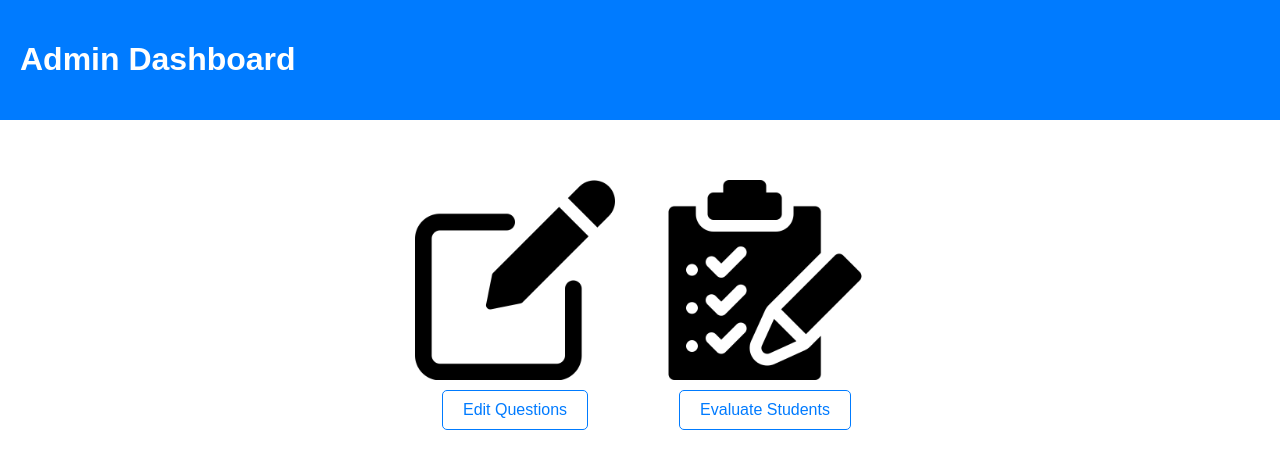
After one commit to Pranay75/flask_app, a Flask app: page /admin-dashboard in a window 1280 px wide. The commit adds this page. Shown: the top 469 px of the page. Run offline with Flask 3, Linux system fonts and the light colour scheme; the visitor is signed in with stand-in values (Sample User, id 1).

Commit message:
Changes done until login of admin

```diff
--- a/app.py
+++ b/app.py
@@ -1,14 +1,54 @@
-from flask import  Flask , render_template
-from flask_scss import Scss
-from flask_sqlalchemy import SQLAlchemy
+from flask import Flask, render_template, request, redirect, url_for, flash, session
+import os
+app = Flask(__name__)
+app.secret_key = os.urandom(24)  # Replace with a fixed key in production
 
+@app.route('/')
+def index():
+    return render_template('index.html')
 
-app = Flask(__name__)
+@app.route('/admin-login', methods=['GET', 'POST'])
+def admin_login():
+    if request.method == 'POST':
+        username = request.form['username']
+        password = request.form['password']
+        # Add your authentication logic here
+        if username == 'admin' and password == 'password':  # Example check
+            flash('Login successful!', 'success')
+            session['admin'] = True  # Set admin session
+            return redirect(url_for('admin_dashboard'))
+        else:
+            flash('Invalid credentials, please try again.', 'danger')
+            return redirect(url_for('admin_login_page'))
+    return render_template('login.html')
 
-@app.route("/")
-def index():
-    return render_template("index.html")
+@app.route('/login')
+def admin_login_page():
+    return render_template('login.html')
 
+@app.route('/admin-dashboard')
+def admin_dashboard():
+    if 'admin' in session:
+        return render_template('admin_dashboard.html')
+    else:
+        flash('Please log in first.', 'danger')
+        return redirect(url_for('admin_login_page'))
 
-if __name__ in "__main__":
+@app.route('/edit-questions')
+def edit_questions():
+    if 'admin' in session:
+        return render_template('edit_questions.html')
+    else:
+        flash('Please log in first.', 'danger')
+        return redirect(url_for('admin_login_page'))
+
+@app.route('/evaluate-students')
+def evaluate_students():
+    if 'admin' in session:
+        return render_template('evaluate_students.html')
+    else:
+        flash('Please log in first.', 'danger')
+        return redirect(url_for('admin_login_page'))
+
+if __name__ == '__main__':
     app.run(debug=True)
--- a/static/styles.css
+++ b/static/styles.css
@@ -1,3 +1,99 @@
 body {
-  background-color: blanchedalmond;
-}/*# sourceMappingURL=styles.css.map */
+  font-family: Arial, sans-serif;
+  margin: 0;
+  padding: 0;
+}
+
+header {
+  background-color: #007bff;
+  color: white;
+  padding: 20px;
+  text-align: center;
+  width: 100%;
+}
+
+.header-content {
+  display: flex;
+  justify-content: space-between;
+  align-items: center;
+}
+
+.buttons, .admin-options {
+  display: flex;
+  gap: 10px;
+  justify-content: center;
+  margin-top: 20px;
+}
+
+button, .admin-login, .button {
+  background-color: white;
+  color: #007bff;
+  border: none;
+  padding: 10px 20px;
+  cursor: pointer;
+  text-decoration: none;
+  border-radius: 5px;
+  font-size: 16px;
+  text-align: center;
+}
+
+.inline-form {
+  display: inline;
+}
+
+main {
+  padding: 20px;
+}
+
+.qa-item {
+  background-color: white;
+  padding: 20px;
+  border-radius: 5px;
+  box-shadow: 0 0 10px rgba(0, 0, 0, 0.1);
+  margin-bottom: 10px;
+}
+
+.container {
+  margin-top: 100px;
+}
+
+h2 {
+  margin-bottom: 30px;
+}
+.admin-options {
+  display: flex;
+  justify-content: center;
+  align-items: center;
+  flex-wrap: wrap;
+}
+
+.admin-option {
+  text-align: center;
+  margin: 20px;
+  max-width: 250px;
+}
+
+.admin-option img {
+  display: block;
+  margin: 0 auto;
+  max-width: 100%;
+  height: auto;
+}
+
+.admin-option .button {
+  display: inline-block;
+  text-decoration: none;
+  color: #007bff;
+  background-color: white;
+  border: 1px solid #007bff;
+  padding: 10px 20px;
+  border-radius: 5px;
+  font-size: 16px;
+  margin-top: 10px;
+  transition: background-color 0.3s, color 0.3s;
+}
+
+.admin-option .button:hover {
+  background-color: #007bff;
+  color: white;
+}
--- /dev/null
+++ b/templates/admin_dashboard.html
@@ -0,0 +1,29 @@
+<!DOCTYPE html>
+<html lang="en">
+<head>
+    <meta charset="UTF-8">
+    <meta name="viewport" content="width=device-width, initial-scale=1.0">
+    <title>Admin Dashboard</title>
+    <link rel="stylesheet" href="{{ url_for('static', filename='styles.css') }}">
+</head>
+<body>
+    <header>
+        <div class="header-content">
+            <h1>Admin Dashboard</h1>
+        </div>
+    </header>
+    <main>
+        <section class="admin-options">
+            <div class="admin-option">
+                <img src="{{ url_for('static', filename='edit.png') }}" alt="Edit Questions" width="200">
+                <a href="{{ url_for('edit_questions') }}" class="button">Edit Questions</a>
+            </div>
+            <div class="admin-option">
+                <img src="{{ url_for('static', filename='list.png') }}" alt="Evaluate Students" width="200">
+                <a href="{{ url_for('evaluate_students') }}" class="button">Evaluate Students</a>
+            </div>
+            <!-- Add more options as needed -->
+        </section>
+    </main>
+</body>
+</html>
```
Also changed, not shown: templates/edit_questions.html (added, +35 -0 lines), templates/evaluate_students.html (added, +20 -0 lines), templates/index.html (+29 -3 lines), templates/login.html (added, +34 -0 lines), static/edit.png (added), static/list.png (added).
